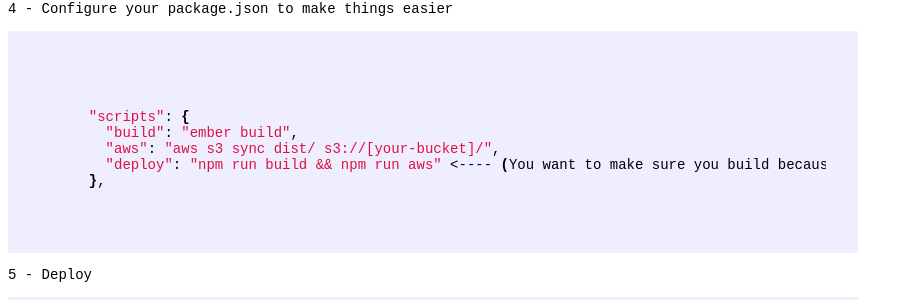
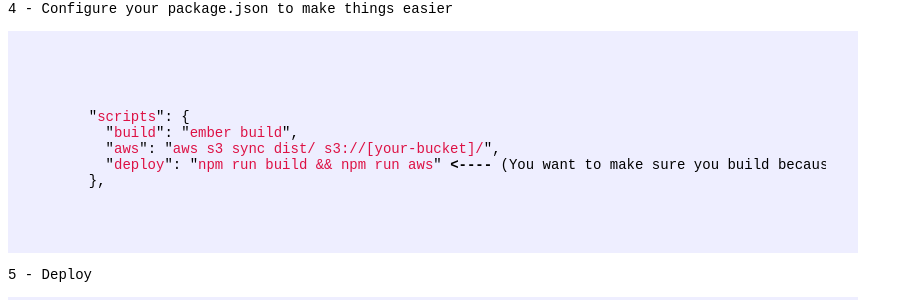
Before and after one commit to seimith/seimith.github.io, a Jekyll site: the page built from _posts/2019-02-20-Deploying a Static Website to AWS.md, in a window 1280 px wide. Shown: the part 885-1185 px from the top of the page, without its empty margins (0-913 px from the left). Built offline with Jekyll 4.4.1, drawn with Linux system fonts in a browser that asks for light colours; nearby versions of some CDN libraries.

Commit message:
style(markdown code block): Update code type for some posts

````diff
--- a/_posts/2019-02-20-Deploying a Static Website to AWS.md
+++ b/_posts/2019-02-20-Deploying a Static Website to AWS.md
@@ -36,7 +36,7 @@ $ aws configure
 ```
 4 - Configure your package.json to make things easier
 
-```bash
+```javascript
   "scripts": {
     "build": "ember build",
     "aws": "aws s3 sync dist/ s3://[your-bucket]/",
````
Also changed, not shown: _posts/2019-02-06-Swift Creating a Custom Delegate.md (+2 -2 lines), _posts/2019-02-18-media queries.md (+1 -1 lines), 1 other file.
